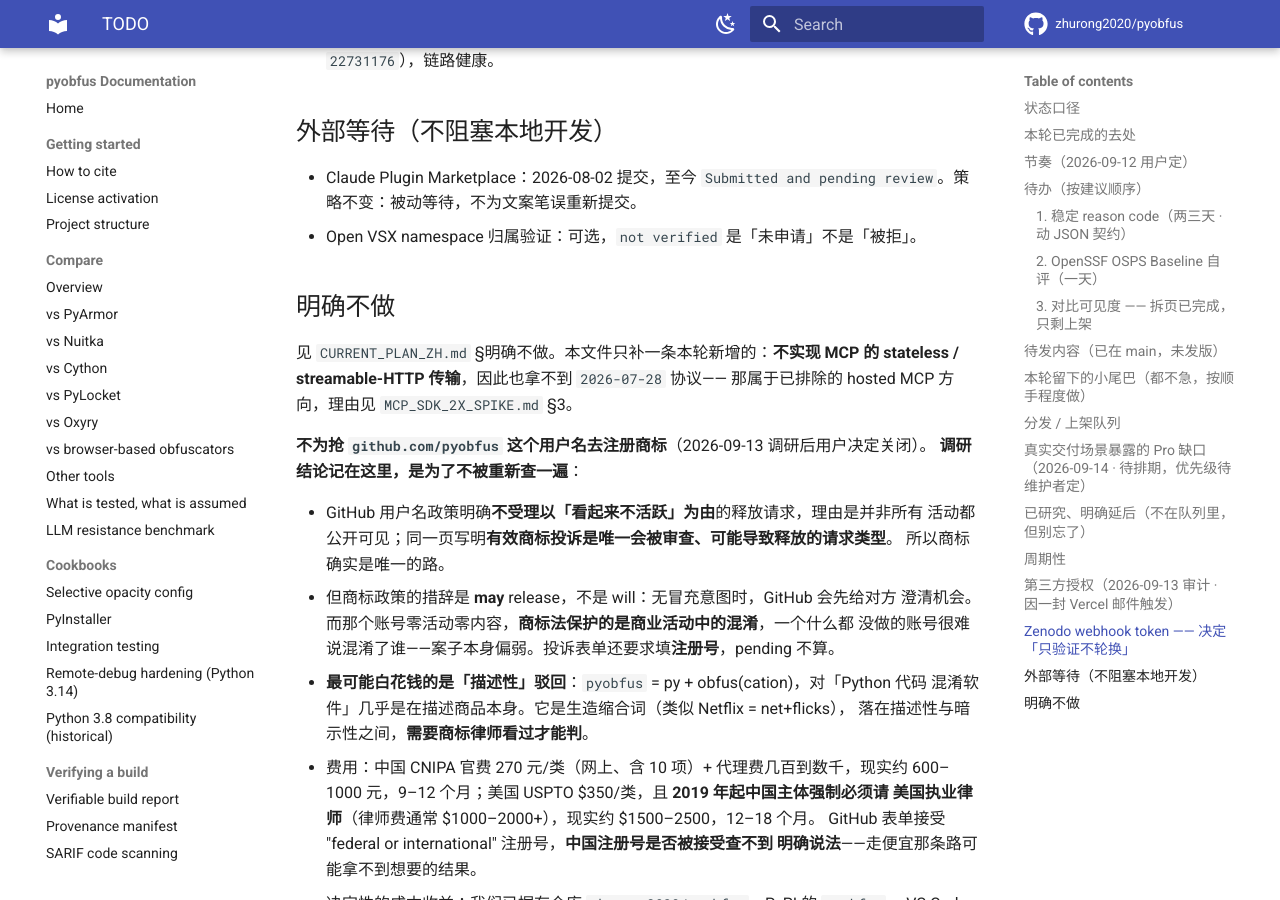
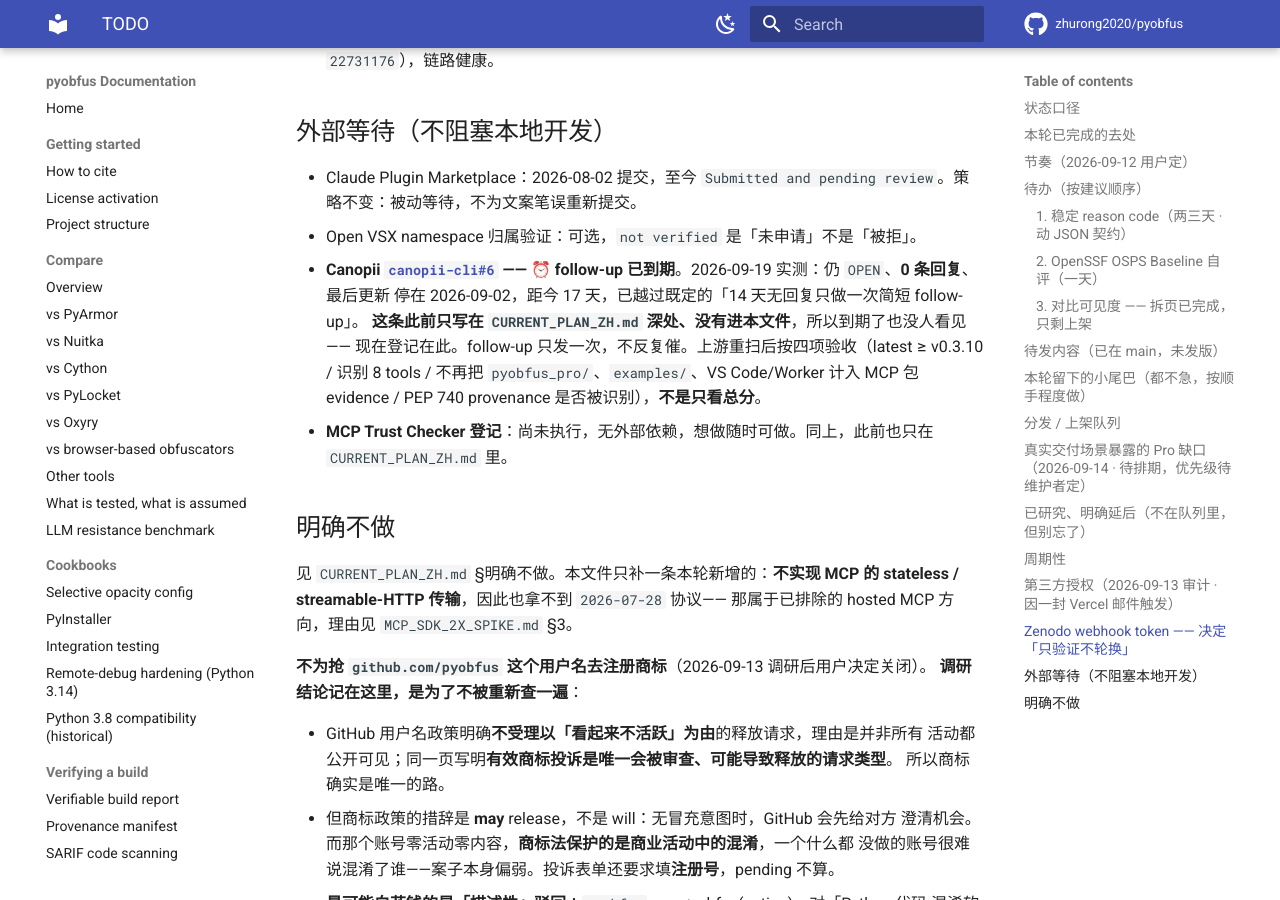
Before and after one commit to zhurong2020/pyobfus, an MkDocs documentation site: the page built from docs/TODO.md, in a window 1280 px wide and 900 px high, scrolled down 6727 px. Built offline with MkDocs 1.6.1 and Material for MkDocs 9.7.7, drawn with Linux system fonts in a browser that asks for light colours; comment, search, counter and statistics services are not loaded.

Commit message:
docs(status): surface overdue Canopii follow-up, record CI verification
Two syncs, both from checking live state rather than restating the file.

canopii-cli#6 is still OPEN with zero replies, last updated 2026-09-02 --
17 days, past the "one short follow-up after 14 days of silence" rule this
repo set for itself. The reason it went unnoticed is structural: it lived
only deep inside CURRENT_PLAN_ZH.md and never reached TODO.md's 外部等待
section, which is the file anyone actually reads to decide what is next. It
and the un-started MCP Trust Checker registration are registered there now.

Also records that the 09-19 work was pushed and verified by real CI (run
35442045181): CI / CodeQL / VSCode Extension CI green, and the four new
example tests PASSED on both windows-latest and ubuntu-latest with no
skips -- so cross-platform execution of the generated output is now an
observed result, not a local claim.

Co-Authored-By: Claude Opus 5 <noreply@anthropic.com>

```diff
--- a/docs/TODO.md
+++ b/docs/TODO.md
@@ -213,6 +213,15 @@ Python 3.13 嵌入版）。这是 Pro 输出第一次真正交付到别人的机
 - Claude Plugin Marketplace：2026-08-02 提交，至今 `Submitted and pending
   review`。策略不变：被动等待，不为文案笔误重新提交。
 - Open VSX namespace 归属验证：可选，`not verified` 是「未申请」不是「被拒」。
+- **Canopii [`canopii-cli#6`](https://github.com/canopii-dev/canopii-cli/issues/6)
+  —— ⏰ follow-up 已到期**。2026-09-19 实测：仍 `OPEN`、**0 条回复**、最后更新
+  停在 2026-09-02，距今 17 天，已越过既定的「14 天无回复只做一次简短 follow-up」。
+  **这条此前只写在 `CURRENT_PLAN_ZH.md` 深处、没有进本文件**，所以到期了也没人看见——
+  现在登记在此。follow-up 只发一次，不反复催。上游重扫后按四项验收（latest ≥ v0.3.10 /
+  识别 8 tools / 不再把 `pyobfus_pro/`、`examples/`、VS Code/Worker 计入 MCP 包
+  evidence / PEP 740 provenance 是否被识别），**不是只看总分**。
+- **MCP Trust Checker 登记**：尚未执行，无外部依赖，想做随时可做。同上，此前也只在
+  `CURRENT_PLAN_ZH.md` 里。
 
 ## 明确不做
 
```
Also changed, not shown: docs/CURRENT_PLAN_ZH.md (+8 -0 lines).
